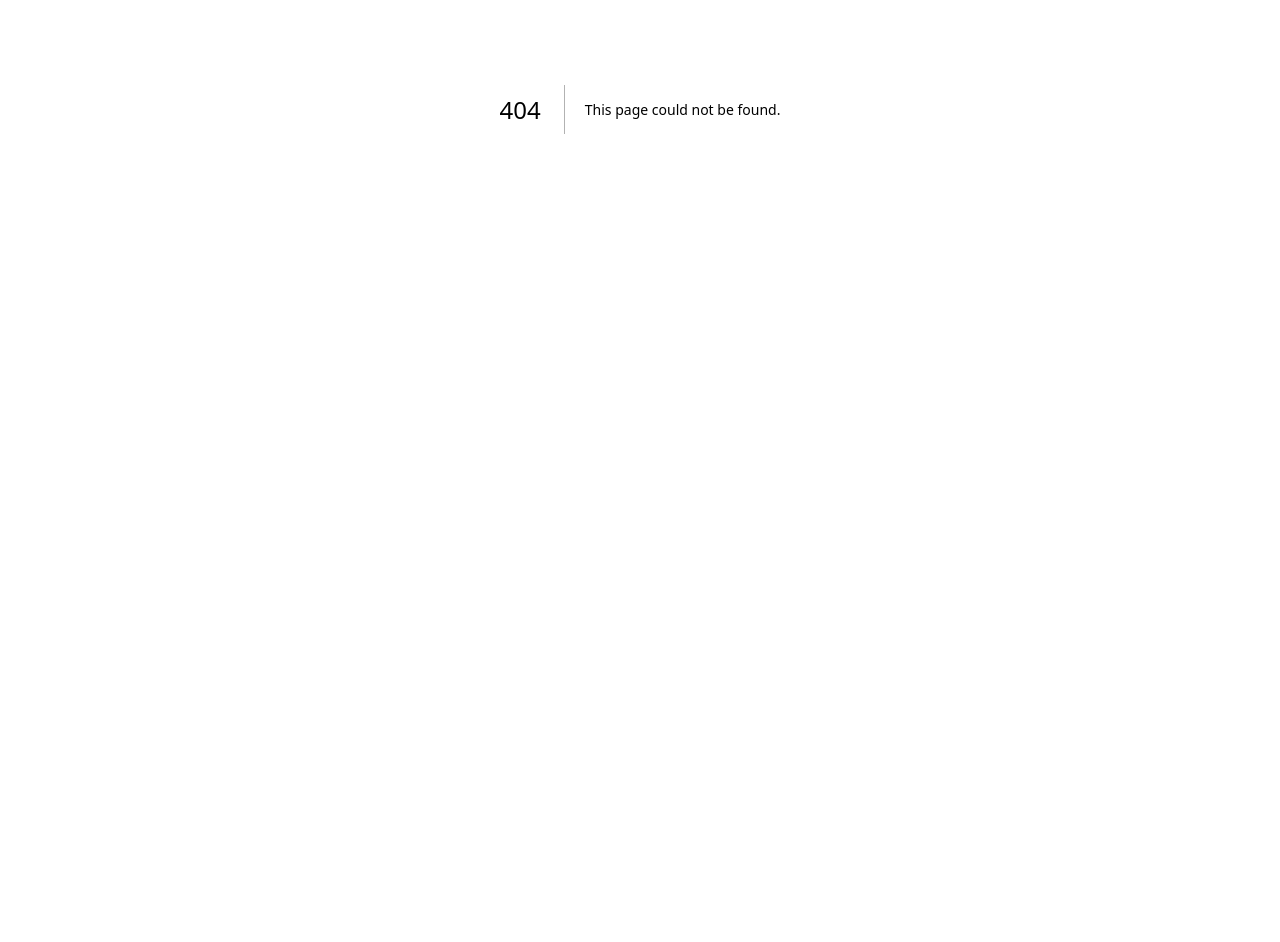
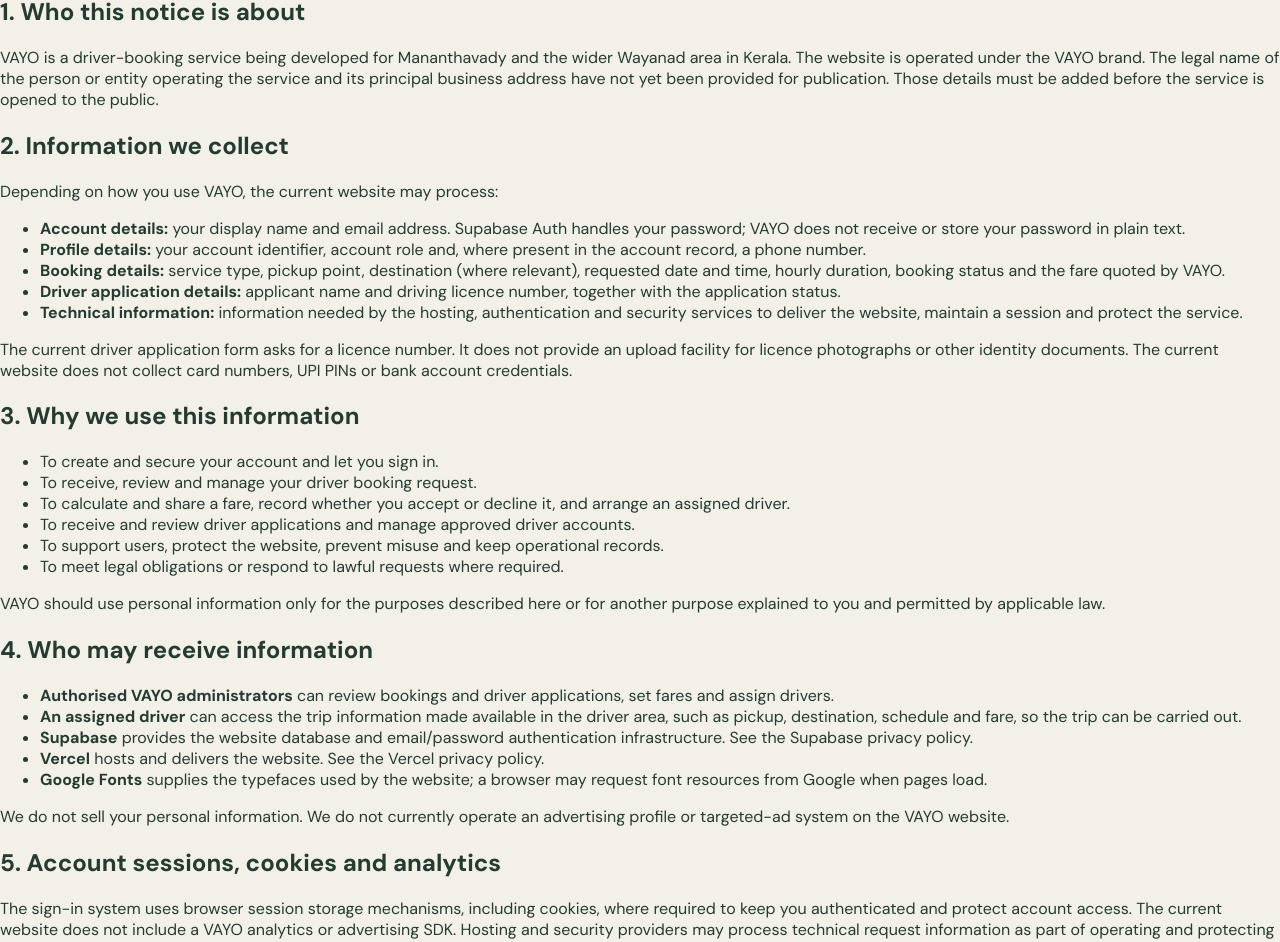
Before and after one commit to eeegecw/Vaayo, a Next.js app: page /privacy in a window 1280 px wide. Before the commit this address had no page. Shown: the part 291-1233 px from the top of the page. Before the commit the page ends 800 px from the top, so only its background shows below. Built offline with nearby package versions, Linux system fonts and the light colour scheme.

Commit message:
Add VAYO privacy policy page

```diff
--- /dev/null
+++ b/app/privacy/page.tsx
@@ -0,0 +1,148 @@
+import type { Metadata } from "next";
+import { LegalPageShell } from "@/components/legal-page-shell";
+
+export const metadata: Metadata = {
+  title: "Privacy policy | VAYO",
+  description: "How VAYO uses account, booking and driver application information.",
+};
+
+export default function PrivacyPage() {
+  return (
+    <LegalPageShell
+      eyebrow="Your information"
+      title="Privacy policy"
+      intro="This notice explains what information VAYO uses when you visit the website, create an account, request a driver or apply to drive. It describes the current website and pilot service."
+      updated="27 November 2026"
+    >
+      <section>
+        <h2>1. Who this notice is about</h2>
+        <p>
+          VAYO is a driver-booking service being developed for Mananthavady and the wider
+          Wayanad area in Kerala. The website is operated under the VAYO brand. The legal
+          name of the person or entity operating the service and its principal business
+          address have not yet been provided for publication. Those details must be added
+          before the service is opened to the public.
+        </p>
+      </section>
+
+      <section>
+        <h2>2. Information we collect</h2>
+        <p>Depending on how you use VAYO, the current website may process:</p>
+        <ul>
+          <li><strong>Account details:</strong> your display name and email address. Supabase Auth handles your password; VAYO does not receive or store your password in plain text.</li>
+          <li><strong>Profile details:</strong> your account identifier, account role and, where present in the account record, a phone number.</li>
+          <li><strong>Booking details:</strong> service type, pickup point, destination (where relevant), requested date and time, hourly duration, booking status and the fare quoted by VAYO.</li>
+          <li><strong>Driver application details:</strong> applicant name and driving licence number, together with the application status.</li>
+          <li><strong>Technical information:</strong> information needed by the hosting, authentication and security services to deliver the website, maintain a session and protect the service.</li>
+        </ul>
+        <p>
+          The current driver application form asks for a licence number. It does not provide
+          an upload facility for licence photographs or other identity documents. The current
+          website does not collect card numbers, UPI PINs or bank account credentials.
+        </p>
+      </section>
+
+      <section>
+        <h2>3. Why we use this information</h2>
+        <ul>
+          <li>To create and secure your account and let you sign in.</li>
+          <li>To receive, review and manage your driver booking request.</li>
+          <li>To calculate and share a fare, record whether you accept or decline it, and arrange an assigned driver.</li>
+          <li>To receive and review driver applications and manage approved driver accounts.</li>
+          <li>To support users, protect the website, prevent misuse and keep operational records.</li>
+          <li>To meet legal obligations or respond to lawful requests where required.</li>
+        </ul>
+        <p>
+          VAYO should use personal information only for the purposes described here or for
+          another purpose explained to you and permitted by applicable law.
+        </p>
+      </section>
+
+      <section>
+        <h2>4. Who may receive information</h2>
+        <ul>
+          <li><strong>Authorised VAYO administrators</strong> can review bookings and driver applications, set fares and assign drivers.</li>
+          <li><strong>An assigned driver</strong> can access the trip information made available in the driver area, such as pickup, destination, schedule and fare, so the trip can be carried out.</li>
+          <li><strong>Supabase</strong> provides the website database and email/password authentication infrastructure. See the <a href="https://supabase.com/privacy" target="_blank" rel="noreferrer">Supabase privacy policy</a>.</li>
+          <li><strong>Vercel</strong> hosts and delivers the website. See the <a href="https://vercel.com/legal/privacy-policy" target="_blank" rel="noreferrer">Vercel privacy policy</a>.</li>
+          <li><strong>Google Fonts</strong> supplies the typefaces used by the website; a browser may request font resources from Google when pages load.</li>
+        </ul>
+        <p>
+          We do not sell your personal information. We do not currently operate an advertising
+          profile or targeted-ad system on the VAYO website.
+        </p>
+      </section>
+
+      <section>
+        <h2>5. Account sessions, cookies and analytics</h2>
+        <p>
+          The sign-in system uses browser session storage mechanisms, including cookies, where
+          required to keep you authenticated and protect account access. The current website
+          does not include a VAYO analytics or advertising SDK. Hosting and security providers
+          may process technical request information as part of operating and protecting the site.
+        </p>
+      </section>
+
+      <section>
+        <h2>6. How long information is kept</h2>
+        <p>
+          Account and booking information may be kept while your account is active and for as
+          long as reasonably needed to manage the service, resolve disputes, maintain records,
+          protect the platform or meet legal requirements. Driver application information may
+          be retained while an application is reviewed and for a reasonable period afterwards
+          for account administration and record-keeping. Retention periods should be reviewed
+          and applied by the VAYO operator before public launch.
+        </p>
+      </section>
+
+      <section>
+        <h2>7. Security</h2>
+        <p>
+          VAYO uses Supabase authentication and database access controls, including row-level
+          security, to restrict access to account and booking records. No online service can
+          guarantee absolute security. Keep your password private, sign out on shared devices
+          and contact VAYO promptly if you believe your account has been used without permission.
+        </p>
+      </section>
+
+      <section>
+        <h2>8. Your choices and privacy requests</h2>
+        <p>
+          You can choose not to provide information requested by the website, but some features
+          may then be unavailable. You can stop using the service and, where supported, sign out
+          of your account. The current website does not yet provide a self-service account
+          deletion or privacy request form.
+        </p>
+        <p>
+          Depending on the provisions of Indian data protection law that are in force and
+          applicable to the service, you may have rights to request information about processing,
+          correction or updating of personal data, erasure where retention is no longer
+          necessary, grievance redressal and nomination of another person to exercise rights
+          in specified circumstances.
+        </p>
+        <p>
+          <strong>Privacy contact:</strong> a named privacy contact, working email address and
+          phone number have not yet been supplied for VAYO. They must be published here before
+          users are invited to submit privacy or data-rights requests.
+        </p>
+      </section>
+
+      <section>
+        <h2>9. Children</h2>
+        <p>
+          VAYO is intended for adults arranging driver services or applying to drive. The
+          website is not intended for children under 18, and we do not knowingly invite them
+          to create accounts or submit driver applications.
+        </p>
+      </section>
+
+      <section>
+        <h2>10. Changes to this notice</h2>
+        <p>
+          We may update this notice when the service, technology or applicable law changes.
+          The latest version will be published on this page with a revised update date.
+        </p>
+      </section>
+    </LegalPageShell>
+  );
+}
```
